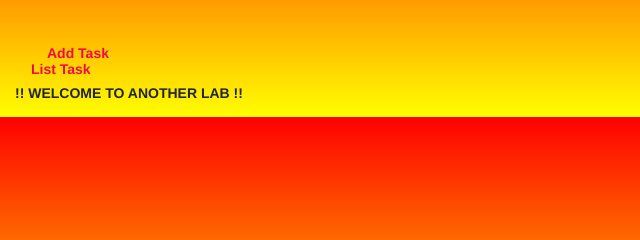
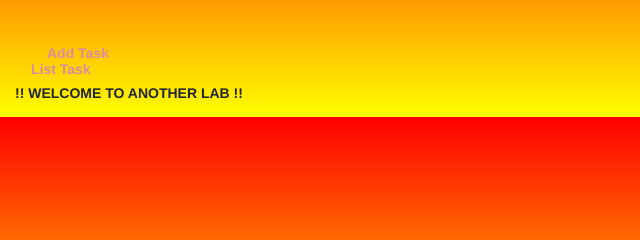
Before and after one commit to dilwashk/Css-Angular, a website: page views/index.html in a window 1280 px wide. Both pictures are taken after a click on the button "Toggle navigation". Shown: the part 181-421 px from the top of the page, 0-640 px from the left. Drawn offline with nearby package versions, Linux system fonts and the light colour scheme; files that its build step writes are made by us from their sources; files whose address does not match are found by name.

Commit message:
Initial Commit

```diff
--- a/public/stylesheets/style.css
+++ b/public/stylesheets/style.css
@@ -4,5 +4,5 @@ body {
 }
 
 a {
-    color: #ee0c44;
+    color: #da8da0;
 }
```
